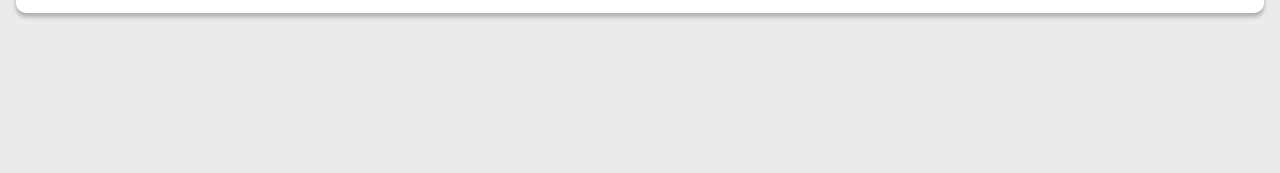
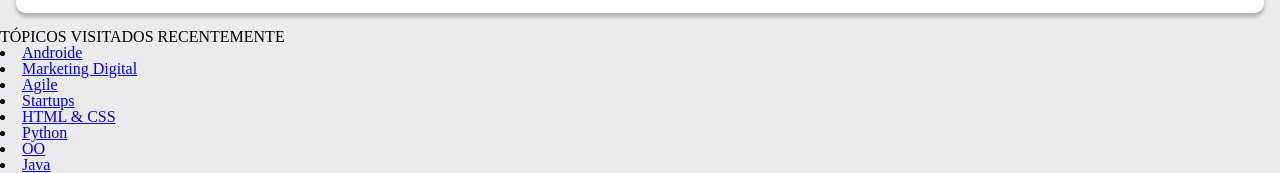
Before and after one commit to Pmarques1103/AluraBooks, a plain HTML site: page index.html in a window 1280 px wide. Shown: the part 2299-2472 px from the top of the page. Before the commit the page ends 2328 px from the top, so only its background shows below. Drawn offline with nearby package versions, Linux system fonts and the light colour scheme.

Commit message:
Etapa 6 Tópicos

```diff
--- a/index.html
+++ b/index.html
@@ -160,7 +160,34 @@
 
 </section>
 
-
+<section class="tópicos">
+    <h2 class="tópicos__titulo">TÓPICOS VISITADOS RECENTEMENTE</h2>
+    <u1 class="tópicos__lista">
+        <li class="tópicos__item">
+            <a href="#" class="tópicod__link">Androide</a>
+        </li>
+        <li class="tópicos__item">
+            <a href="#" class="tópicod__link">Marketing Digital</a>
+        </li>
+        <li class="tópicos__item">
+            <a href="#" class="tópicod__link">Agile</a>
+        </li>
+        <li class="tópicos__item">
+            <a href="#" class="tópicod__link">Startups</a>
+        </li>
+        <li class="tópicos__item">
+            <a href="#" class="tópicod__link">HTML & CSS</a>
+        </li>
+        <li class="tópicos__item">
+            <a href="#" class="tópicod__link">Python</a>
+        </li>
+        <li class="tópicos__item">
+            <a href="#" class="tópicod__link">OO</a>
+        </li>
+        <li class="tópicos__item">
+            <a href="#" class="tópicod__link">Java</a>
+        </li>
+</section>
 
     <script src="https://cdn.jsdelivr.net/npm/swiper@11/swiper-bundle.min.js"></script>
     <script>
```
